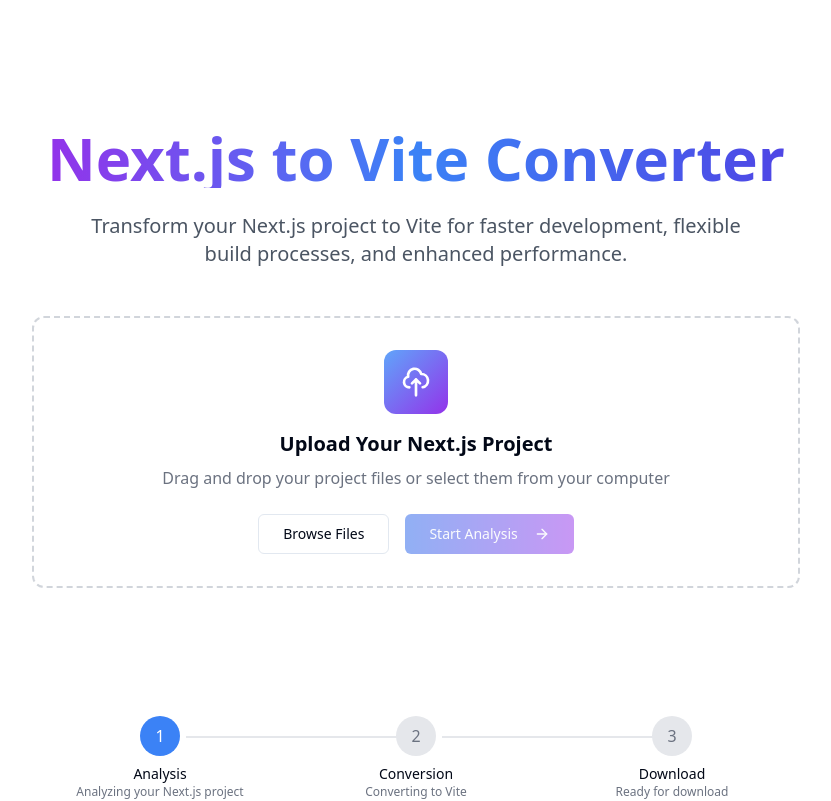
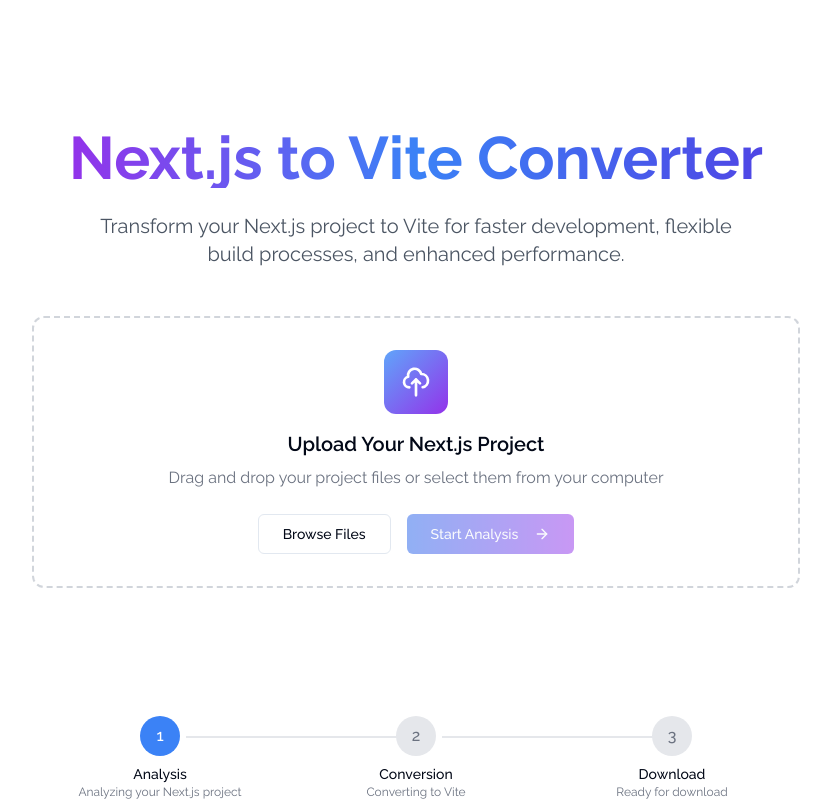
Before and after one commit to Winmix713/szia-buddy-connect, a React (Vite) app: page / in a window 1280 px wide. Shown: the top 801 px of the page, without its empty margins (224-1055 px from the left). Built offline with nearby package versions, Linux system fonts and the light colour scheme.

Commit message:
feat: Implement theme customization and fonts
- Added theme configuration in resources/config.js.
- Added font imports for Raleway and Sora.
- Configured default styles based on the provided documentation.

```diff
--- /dev/null
+++ b/src/config/theme.ts
@@ -0,0 +1,12 @@
+
+export const themeConfig = {
+  theme: 'dark',
+  brand: 'magenta',
+  accent: 'pink',
+  neutral: 'sand',
+  border: 'rounded',
+  solid: 'contrast',
+  solidStyle: 'plastic',
+  surface: 'translucent',
+  transition: 'micro',
+} as const;
--- a/src/index.css
+++ b/src/index.css
@@ -1,3 +1,5 @@
+@import url('https://fonts.googleapis.com/css2?family=Raleway:wght@300;400;500;600;700&family=Sora:wght@300;400;500;600;700&display=swap');
+
 @tailwind base;
 @tailwind components;
 @tailwind utilities;
@@ -88,14 +90,12 @@
     --sidebar-border: 240 3.7% 15.9%;
     --sidebar-ring: 217.2 91.2% 59.8%;
   }
-}
 
-@layer base {
   * {
     @apply border-border;
   }
 
   body {
-    @apply bg-background text-foreground;
+    @apply bg-background text-foreground font-primary antialiased;
   }
 }
--- a/tailwind.config.ts
+++ b/tailwind.config.ts
@@ -12,12 +12,16 @@ export default {
   theme: {
     container: {
       center: true,
-			padding: '2rem',
+      padding: "2rem",
       screens: {
-				'2xl': '1400px'
-			}
+        "2xl": "1400px",
+      },
     },
     extend: {
+      fontFamily: {
+        primary: ['Raleway', 'sans-serif'],
+        secondary: ['Sora', 'sans-serif'],
+      },
       colors: {
         border: 'hsl(var(--border))',
         input: 'hsl(var(--input))',
@@ -39,6 +43,10 @@ export default {
         muted: {
           DEFAULT: 'hsl(var(--muted))',
           foreground: 'hsl(var(--muted-foreground))'
+        },
+        brand: {
+          DEFAULT: 'hsl(var(--brand))',
+          foreground: 'hsl(var(--brand-foreground))',
         },
         accent: {
           DEFAULT: 'hsl(var(--accent))',
```
Lines whose indentation alone changed are shown as unchanged.
